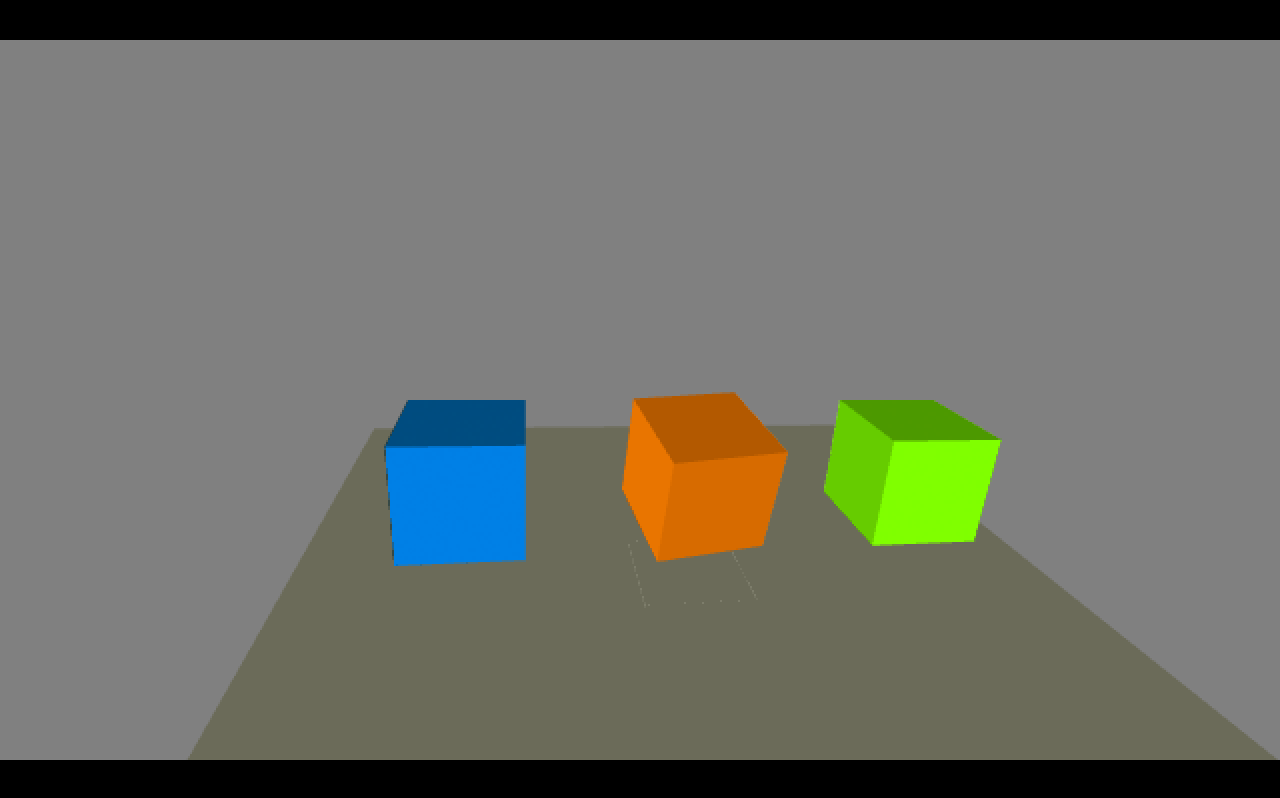
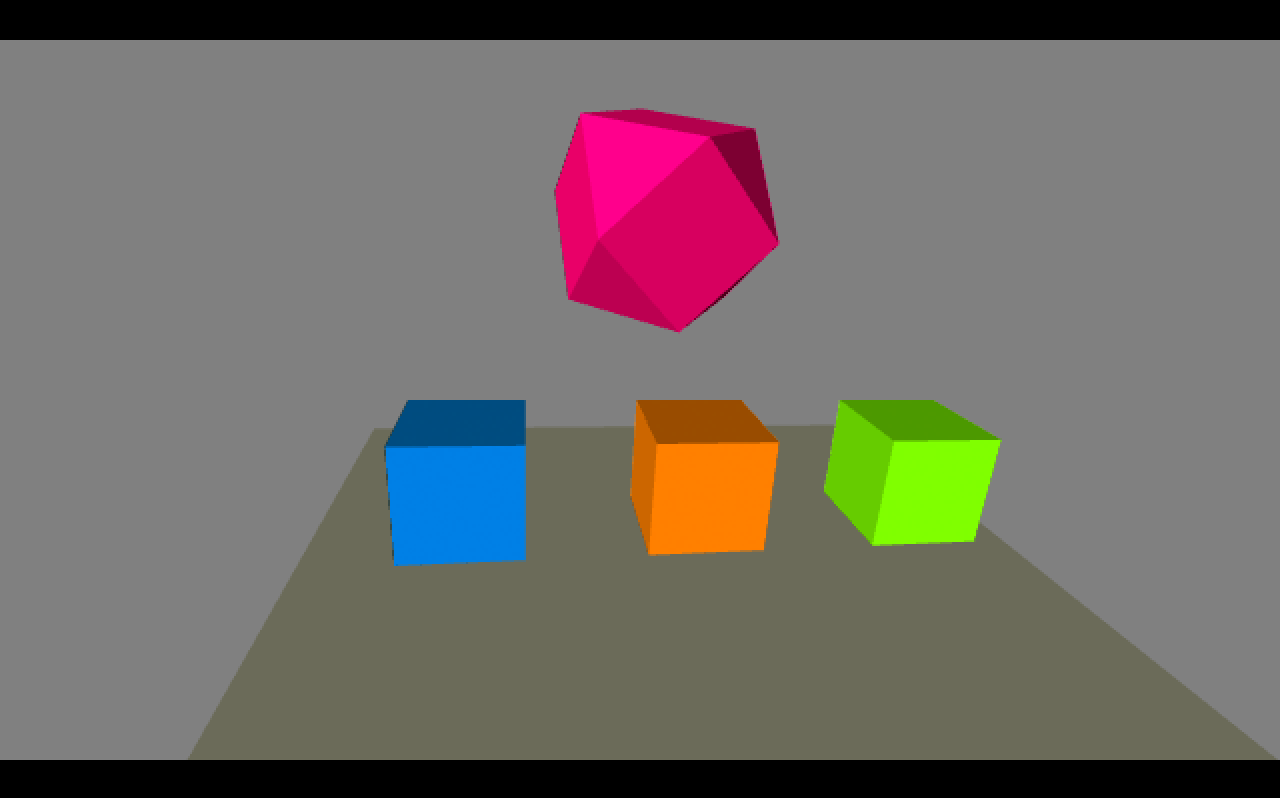
Before and after one commit to picosonic/js13k-2024, a plain HTML site: page index.html in a window 1280 px wide. Drawn offline with Linux system fonts and the light colour scheme; animation ran at ten frames a second.

Commit message:
JSON model loader, bug fixes

```diff
--- a/index.html
+++ b/index.html
@@ -5,6 +5,7 @@
   <meta http-equiv="Content-Type" content="text/html;charset=utf-8"/>
   <title>JS13k 2024</title>
   <link rel="stylesheet" href="main.css">
+  <script type="text/javascript" src="models.js"></script>
   <script type="text/javascript" src="timeline.js"></script>
   <script type="text/javascript" src="w.js"></script>
   <script type="text/javascript" src="inputs.js"></script>
--- a/main.js
+++ b/main.js
@@ -60,10 +60,11 @@ var gs={
 
   // Models (model, size [x, y, z], position [x, y, z], rotation [pitch, yaw, roll], color [r, g, b])
   models:[
-    {m: "cube", s: [1, 1, 1], p: [0, 0, 0], r: [0, 0, 0], c: [1, 0.5, 0]},
-    {m: "cube", s: [1, 1, 1], p: [-4, 0, 0], r: [0, 0, 0], c: [0, 0.5, 1]},
-    {m: "cube", s: [1, 1, 1], p: [4, 0, 0], r: [0, 0, 0], c: [0.5, 1, 0]},
-    {m: "checkerboard", s: [1, 1, 1], p: [0, -3, 0], r: [-90, 0, 0], c: [0.7, 0.7, 0.7]}
+    {m: cube(), s: [1, 1, 1], p: [0, 0, 0], r: [0, 0, 0], c: [1, 0.5, 0]},
+    {m: cube(), s: [1, 1, 1], p: [-4, 0, 0], r: [0, 0, 0], c: [0, 0.5, 1]},
+    {m: cube(), s: [1, 1, 1], p: [4, 0, 0], r: [0, 0, 0], c: [0.5, 1, 0]},
+    {m: checkerboard(), s: [1, 1, 1], p: [0, -3, 0], r: [-90, 0, 0], c: [0.7, 0.7, 0.7]},
+    {m: loadmodel("coriolis"), s: [2, 2, 2], p: [0, 4, -5], r: [0, 0, 0], c: [1, 0, 0.5]},
   ],
 
   // Timeline for general animation
@@ -103,7 +104,7 @@ function playfieldsize()
 // Advance object animations onwards
 function tween(obj, percent)
 {
-  // spin first cube
+  // spin model
   obj.r[0]+=0.2;
   obj.r[1]+=0.2;
 }
@@ -233,10 +234,10 @@ function update()
       gs.scene.c.p[0]-=0.1;
 
     if (ispressed(KEYUP))
-      gs.scene.c.p[1]-=0.1;
+      gs.scene.c.p[2]+=0.1;
 
     if (ispressed(KEYDOWN))
-      gs.scene.c.p[1]+=0.1;
+      gs.scene.c.p[2]-=0.1;
   }
 }
 
@@ -291,11 +292,34 @@ function rafcallback(timestamp)
   window.requestAnimationFrame(rafcallback);
 }
 
+// Convert a model from JSON format
+function loadmodel(name)
+{
+  for (var i of models)
+  {
+    if (i.t==name)
+    {
+      var faces=JSON.parse(JSON.stringify(i.f));
+
+      for (j of faces)
+      {
+        j[0]--;
+        j[1]--;
+        j[2]--;
+      }
+
+      return ([i.v, faces, i.c]);
+    }
+  }
+
+  return cube();
+}
+
 // Load and generate 3D models
 function createobjects()
 {
   gs.models[0].anim=new timelineobj();
-  gs.models[0].anim.reset().add(10*1000, undefined).assoc(gs.models[0]).addcallback(tween).begin(0);
+  gs.models[0].anim.reset().add(10*1000, undefined).assoc(gs.models[4]).addcallback(tween).begin(0);
 }
 
 function checkerboard()
@@ -303,7 +327,6 @@ function checkerboard()
   var vertices = [];
   var faces = [];
   var colours = [];
-  var uvs = [];
   var alt = 0;
   var v = 0; // Current vertex
 
@@ -312,30 +335,21 @@ function checkerboard()
     for (var x=0; x<8; x++)
     {
       // vertices (x, y, z)
-      vertices.push([ x*1,  y*1, 1]); v++; // 1
-      vertices.push([x*-1,  y*1, 1]); v++; // 2
-      vertices.push([x*-1, y*-1, 1]); v++; // 3
-      vertices.push([ x*1, y*-1, 1]); v++; // 4
+      vertices.push([ x*1,  y*1, 1]); v++;
+      vertices.push([x*-1,  y*1, 1]); v++;
+      vertices.push([x*-1, y*-1, 1]); v++;
+      vertices.push([ x*1, y*-1, 1]); v++;
 
       // faces
-      faces.push([v-3, v-2, v-1]);
-      faces.push([v-3, v-1, v]);
+      faces.push([v-4, v-3, v-2]);
+      faces.push([v-4, v-2, v-1]);
 
       // colours
       colours.push(7+((alt++)&1)); // alternating black and white
-
-      // uvs (u, v)
-      uvs.push(1); uvs.push(1);
-      uvs.push(0); uvs.push(1);
-      uvs.push(0); uvs.push(0);
-
-      uvs.push(1); uvs.push(1);
-      uvs.push(0); uvs.push(0);
-      uvs.push(1); uvs.push(0);
     }
   }
 
-  return ([vertices, faces, colours, uvs]);
+  return ([vertices, faces, colours]);
 }
 
 // Entry point
--- /dev/null
+++ b/models.js
@@ -0,0 +1,10 @@
+// 3D models
+const models=[
+{
+  t:"coriolis",
+  v:[[1,0,1],[0,1,1],[-1,0,1],[0,-1,1],[1,-1,0],[1,0,1],[0,-1,1],[1,0,1],[1,1,0],[0,1,1],[0,1,1],[-1,1,0],[-1,0,1],[-1,0,1],[-1,-1,0],[0,-1,1],[1,-1,0],[0,-1,1],[-1,-1,0],[0,-1,-1],[1,0,-1],[1,1,0],[1,0,1],[1,-1,0],[-1,0,-1],[-1,-1,0],[-1,0,1],[-1,1,0],[0,1,1],[1,1,0],[0,1,-1],[-1,1,0],[0,-1,-1],[-1,-1,0],[-1,0,-1],[0,-1,-1],[1,0,-1],[1,-1,0],[0,1,-1],[1,1,0],[1,0,-1],[-1,0,-1],[-1,1,0],[0,1,-1],[0,-1,-1],[-1,0,-1],[0,1,-1],[1,0,-1]],
+  f:[[1,2,3],[1,3,4],[5,6,7],[8,9,10],[11,12,13],[14,15,16],[17,18,19],[17,19,20],[21,22,23],[21,23,24],[25,26,27],[25,27,28],[29,30,31],[29,31,32],[33,34,35],[36,37,38],[39,40,41],[42,43,44],[45,46,47],[45,47,48]],
+  c:[7,7,7,7,7,7,7,7,7,7,7,7,7,7,7,7,7,7,7,7],
+  s:3
+}
+];
--- a/w.js
+++ b/w.js
@@ -95,7 +95,7 @@ var W = {
 
   render: (scene, gl, aspectratio, program) => {
     const black=[0, 0, 0, 0]; // [r, g, b, a]
-    var i, j, vertices, faces, colours, uvs, modelMatrix, texture, a;
+    var i, j, vertices, faces, colours, modelMatrix, texture, a;
     var allvertices=[];
 
     // Clear before drawing
@@ -105,26 +105,23 @@ var W = {
     for(i of scene.o)
     {
       // Initialize the model (cube by default)
-      [vertices, faces, colours, uvs] = (window[i.m] || cube)();
+      [vertices, faces, colours] = (i.m || cube());
+
+      // Clear for current model
+      allvertices=[];
 
       // Translate faces
       for (j of faces)
       {
-        allvertices.push(...vertices[(j[0])-1]);
-        allvertices.push(...vertices[(j[1])-1]);
-        allvertices.push(...vertices[(j[2])-1]);
+        allvertices.push(...vertices[j[0]]);
+        allvertices.push(...vertices[j[1]]);
+        allvertices.push(...vertices[j[2]]);
       }
 
       // Set position buffer
       gl.bindBuffer(gl.ARRAY_BUFFER, gl.createBuffer());
       gl.bufferData(gl.ARRAY_BUFFER, new Float32Array(allvertices), gl.STATIC_DRAW);
       gl.vertexAttribPointer(a=gl.getAttribLocation(program, 'p'), 3, gl.FLOAT, false, 0, 0);
-      gl.enableVertexAttribArray(a);
-
-      // Set uv buffer
-      gl.bindBuffer(gl.ARRAY_BUFFER, gl.createBuffer());
-      gl.bufferData(gl.ARRAY_BUFFER, new Float32Array(uvs), gl.STATIC_DRAW);
-      gl.vertexAttribPointer(a=gl.getAttribLocation(program, 'u'), 2, gl.FLOAT, false, 0, 0);
       gl.enableVertexAttribArray(a);
 
       // Set the model matrix
@@ -136,24 +133,10 @@ var W = {
       {
         gl.vertexAttrib3f(gl.getAttribLocation(program, 'c'), ...i.c);
       }
-      // or texture
       else
       {
         // Set a default base colour to black in RGBA
         gl.vertexAttrib4f(gl.getAttribLocation(program, 'c'), ...black);
-
-        if(i.t)
-        {
-          texture = gl.createTexture();
-
-          gl.pixelStorei(gl.UNPACK_PREMULTIPLY_ALPHA_WEBGL, false);
-          gl.bindTexture(gl.TEXTURE_2D, texture);
-          gl.pixelStorei(gl.UNPACK_FLIP_Y_WEBGL, false);
-          gl.texImage2D(gl.TEXTURE_2D, 0, gl.RGBA, gl.RGBA, gl.UNSIGNED_BYTE , i.t);
-          gl.generateMipmap(gl.TEXTURE_2D);
-          gl.bindTexture(gl.TEXTURE_2D, texture);
-          gl.uniform1i(gl.getUniformLocation(program, 's'), 0);
-        }
       }
 
       // Set the cube's mvp matrix (camera x model)
@@ -167,79 +150,66 @@ var W = {
 
       // Render
       // (Special case for plane: render the front face of a cube)
-      gl.drawArrays(gl.TRIANGLES, 0, i.m == "plane" ? 6 : allvertices.length / 3);
+      gl.drawArrays(gl.TRIANGLES, 0, allvertices.length / 3);
     }
   }
 }
 
 // Declare a cube (2x2x2)
-// Returns [vertices, faces, colours, uvs)]
+// Returns [vertices, faces, colours)]
 //
-//    v7----- v6
+//    v6----- v5
 //   /|      /|
-//  v2------v1|
+//  v1------v0|
 //  | |   x | |
-//  | |v8---|-|v5
+//  | |v7---|-|v4
 //  |/      |/
-//  v3------v4
+//  v2------v3
 
-const cube = () => [
+function cube()
+{
+  return [
   // vertices
   [
-    [ 1,  1,  1],
-    [-1,  1,  1],
-    [-1, -1,  1],
-    [ 1, -1,  1],
-    [ 1, -1, -1],
-    [ 1,  1, -1],
-    [-1,  1, -1],
-    [-1, -1, -1],
+    [ 1,  1,  1], // v0 t/r front
+    [-1,  1,  1], // v1 t/l front
+    [-1, -1,  1], // v2 b/l front
+    [ 1, -1,  1], // v3 b/r front
+    [ 1, -1, -1], // v4 b/r back
+    [ 1,  1, -1], // v5 t/r back
+    [-1,  1, -1], // v6 t/l back
+    [-1, -1, -1]  // v7 b/l back
   ],
 
   // faces
   [
-    [1, 2, 3], // front
-    [1, 3, 4],
+    [0, 1, 2], // front
+    [0, 2, 3],
 
-    [6, 1, 4], // right
-    [6, 4, 5],
+    [5, 0, 3], // right
+    [5, 3, 4],
 
-    [6, 7, 2], // up
-    [6, 2, 1],
+    [5, 6, 1], // up
+    [5, 1, 0],
 
-    [2, 7, 8], // left
-    [2, 8, 3],
+    [1, 6, 7], // left
+    [1, 7, 2],
 
-    [7, 6, 5], // back
-    [7, 5, 8],
+    [6, 5, 4], // back
+    [6, 4, 7],
 
-    [4, 3, 8], // down
-    [4, 8, 5]
+    [3, 2, 7], // down
+    [3, 7, 4]
   ],
 
   // colours (index to palette)
   [
-    7,
-    1,
-    2,
-    3,
-    6,
-    5
-  ],
-
-  // uvs
-  [
-    1, 1,   0, 1,   0, 0, // front
-    1, 1,   0, 0,   1, 0,
-    1, 1,   0, 1,   0, 0, // right
-    1, 1,   0, 0,   1, 0,
-    1, 1,   0, 1,   0, 0, // up
-    1, 1,   0, 0,   1, 0,
-    1, 1,   0, 1,   0, 0, // left
-    1, 1,   0, 0,   1, 0,
-    1, 1,   0, 1,   0, 0, // back
-    1, 1,   0, 0,   1, 0,
-    1, 1,   0, 1,   0, 0, // down
-    1, 1,   0, 0,   1, 0
+    7, // white
+    1, // red
+    2, // green
+    3, // blue
+    6, // yellow
+    5  // magenta
   ]
 ];
+}
```
Also changed, not shown: 2 other files.
